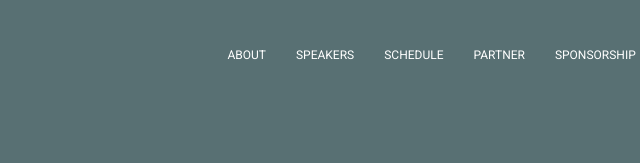
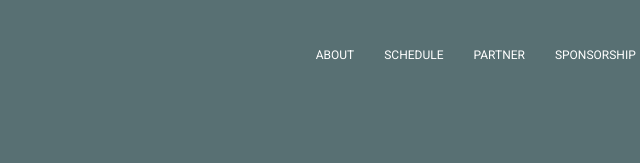
Before and after one commit to PioneerHacks2018/Pioneer-Hacks-2018-Website, a website: page index.html in a window 1280 px wide. Shown: the top 163 px of the page, 446-1086 px from the left. Drawn offline with Linux system fonts and the light colour scheme; files whose address does not match are found by name.

Commit message:
Remove broken speakers tab

```diff
--- a/index.html
+++ b/index.html
@@ -44,7 +44,6 @@
 
                     <!-- navigation menu -->
                     <li class="active"><a data-scroll href="#about">About</a></li>
-                    <li><a data-scroll href="#speakers">Speakers</a></li>
                     <li><a data-scroll href="#schedule">Schedule</a></li>
                     <li><a data-scroll href="#partner">Partner</a></li>
                      <li><a data-scroll href="#">Sponsorship</a></li>
```
